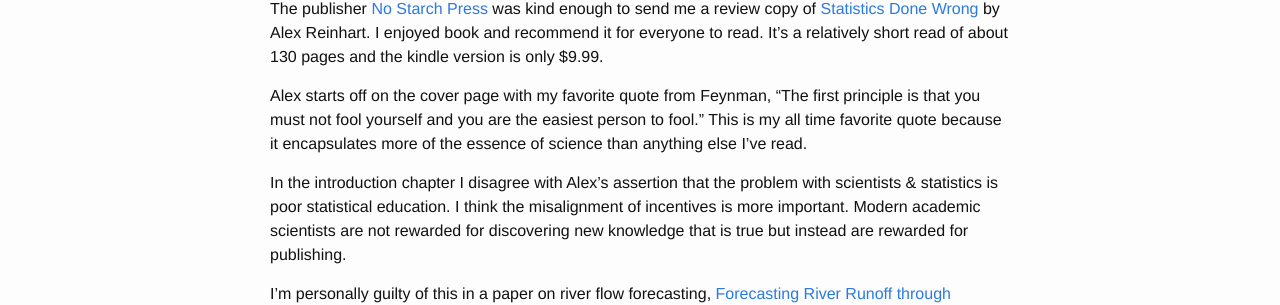
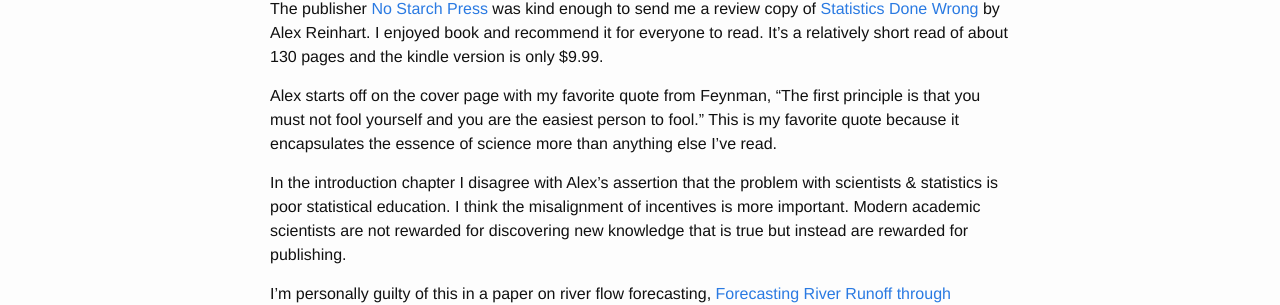
Before and after one commit to bjwbell/bjwbell.github.io, a Jekyll site: the page built from _posts/2015-04-24-statistics-done-wrong.md, in a window 1280 px wide. Shown: the part 578-883 px from the top of the page. Built offline with Jekyll 4.4.1, drawn with Linux system fonts in a browser that asks for light colours.

Commit message:
Minor improvement to statistics done wrong review

```diff
--- a/_posts/2015-04-24-statistics-done-wrong.md
+++ b/_posts/2015-04-24-statistics-done-wrong.md
@@ -8,7 +8,7 @@
 ![Book Cover](/assets/stas.png) <br/>
 The publisher [No Starch Press](http://www.nostarch.com/) was kind enough to send me a review copy of [Statistics Done Wrong](http://www.amazon.com/Statistics-Done-Wrong-Woefully-Complete-ebook/dp/B00UMA61RE) by Alex Reinhart. I enjoyed book and recommend it for everyone to read. It's a relatively short read of about 130 pages and the kindle version is only $9.99.
 
-Alex starts off on the cover page with my favorite quote from Feynman, "The first principle is that you must not fool yourself and you are the easiest person to fool." This is my all time favorite quote because it encapsulates more of the essence of science than anything else I've read.
+Alex starts off on the cover page with my favorite quote from Feynman, "The first principle is that you must not fool yourself and you are the easiest person to fool." This is my favorite quote because it encapsulates the essence of science more than anything else I've read.
 
 In the introduction chapter I disagree with Alex's assertion that the problem with scientists & statistics is poor statistical education. I think the misalignment of incentives is more important. Modern academic scientists are not rewarded for discovering new knowledge that is true but instead are rewarded for publishing.
 
```
